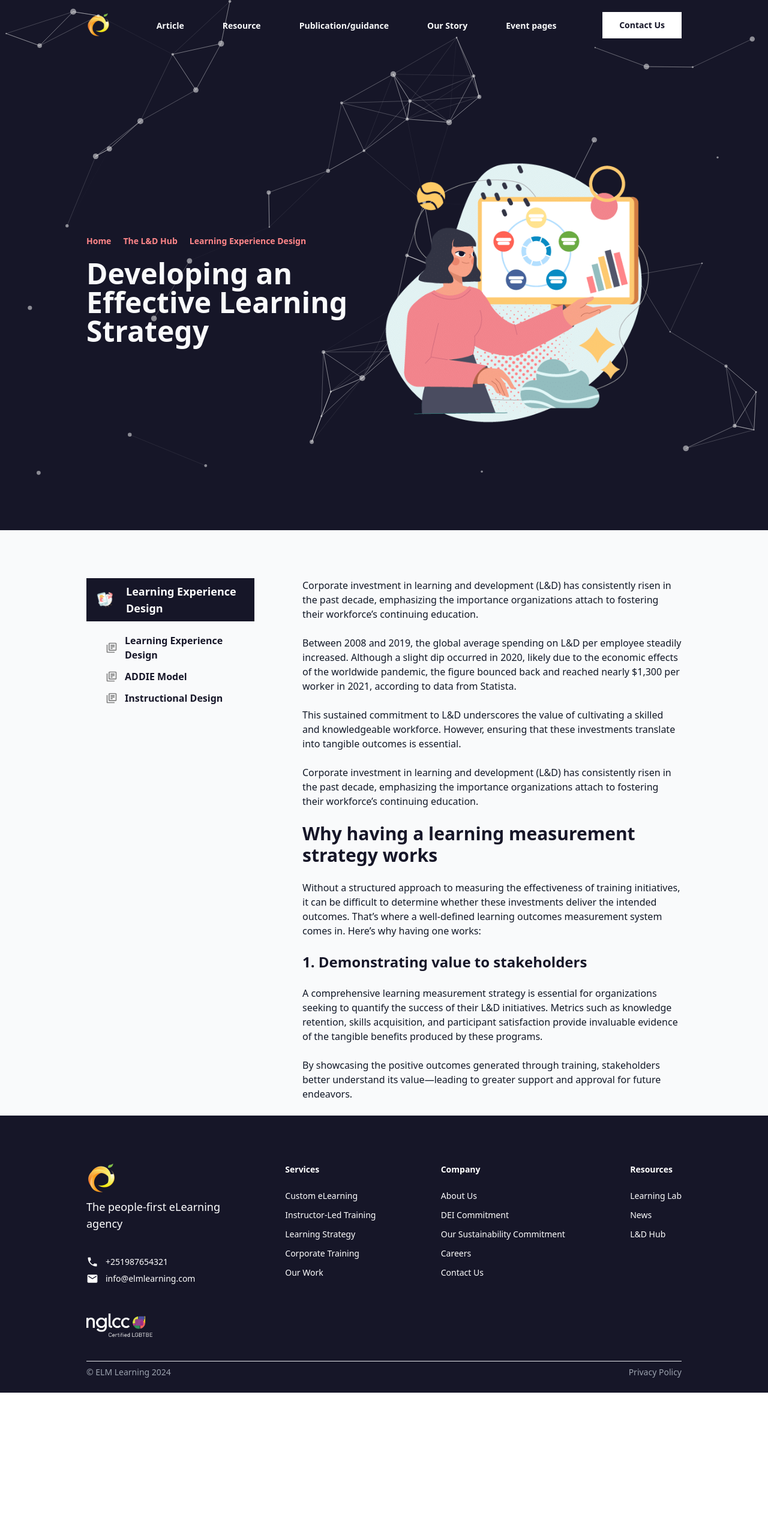
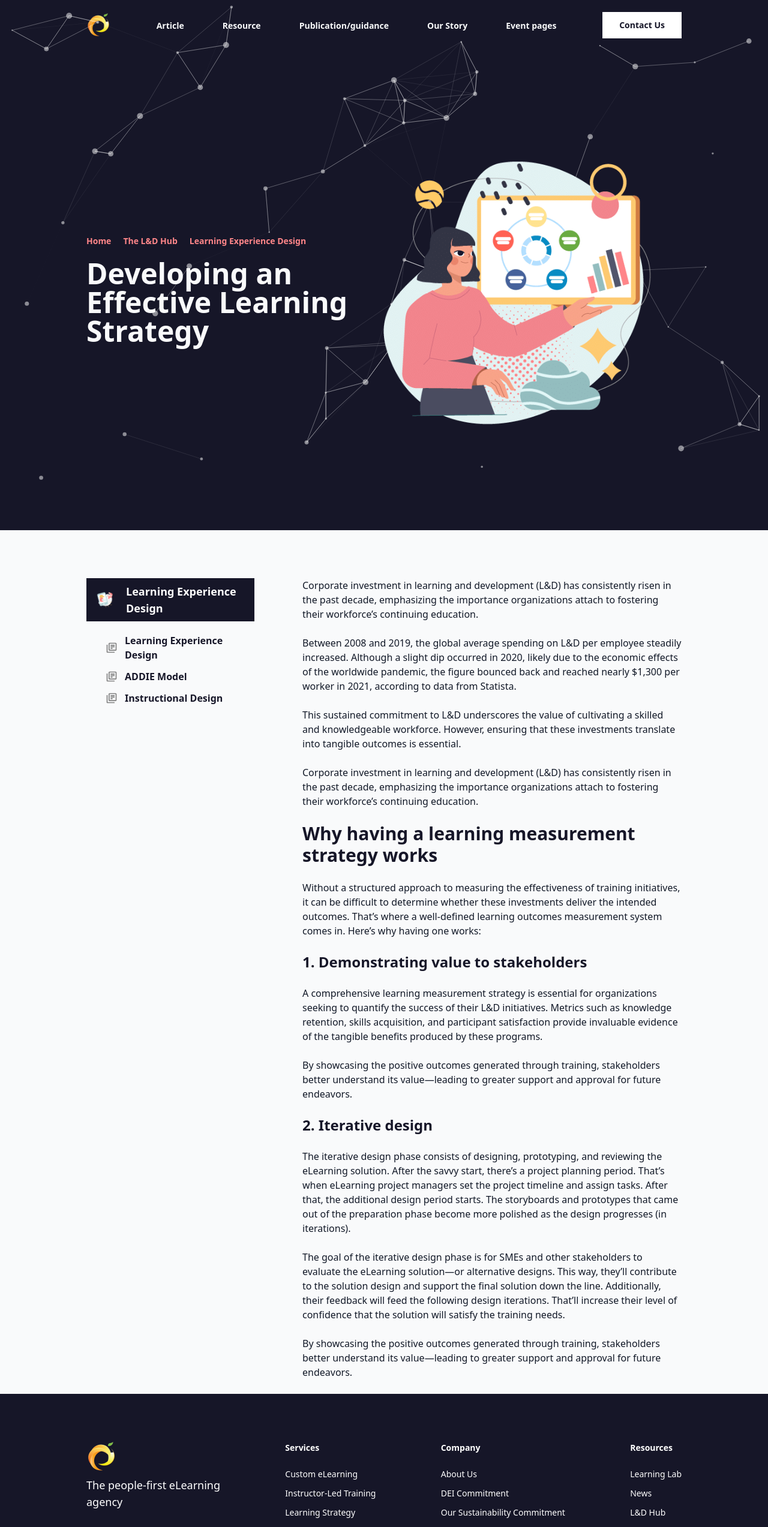
Before and after one commit to BereketTeshome/Enkoy-Technologies, a React (Vite) app in the folder client/: page / in a window 1280 px wide. Shown: the top 2546 px of the page at 60% size. Before the commit the page ends 2322 px from the top, so only its background shows below. Built offline with nearby package versions, Linux system fonts and the light colour scheme.

Commit message:
Animation update

```diff
--- a/client/src/components/Header.jsx
+++ b/client/src/components/Header.jsx
@@ -22,16 +22,19 @@ const Header = () => {
           <a href="/">The L&D Hub</a>
           <a href="/">Learning Experience Design</a>
         </div>
-        <p className="text-gray-50 text-5xl font-semibold">
+        <p className="text-5xl font-semibold text-gray-50">
           Developing an <br /> Effective Learning <br />
           Strategy
         </p>
       </motion.div>
       <motion.div
         className="flex-1"
-        initial={{ y: "100vh" }}
-        animate={{ y: 0 }}
-        transition={{ delay: 1, duration: 0.7 }}
+        initial={{ y: "100vh", scale: 1 }}
+        animate={{ y: 0, scale: [1, 1.05, 1] }} // Combines slide and zoom animations
+        transition={{
+          y: { delay: 1, duration: 0.7, ease: "easeOut" }, // Slide transition
+          scale: { duration: 5, repeat: Infinity, ease: "easeInOut" }, // Infinite zoom transition
+        }}
       >
         <img src="/headerImg.png" alt="" className="w-[90%]" />
       </motion.div>
--- a/client/src/components/contents/LearningExperienceDesign.jsx
+++ b/client/src/components/contents/LearningExperienceDesign.jsx
@@ -3,24 +3,24 @@ import React from "react";
 const LearningExperienceDesign = () => {
   return (
     <div>
-      <p className="text-gray-900 mb-6">
+      <p className="mb-6 text-gray-900">
         Corporate investment in learning and development (L&D) has consistently
         risen in the past decade, emphasizing the importance organizations
         attach to fostering their workforce’s continuing education.{" "}
       </p>
-      <p className="text-gray-900 mb-6">
+      <p className="mb-6 text-gray-900">
         Between 2008 and 2019, the global average spending on L&D per employee
         steadily increased. Although a slight dip occurred in 2020, likely due
         to the economic effects of the worldwide pandemic, the figure bounced
         back and reached nearly $1,300 per worker in 2021, according to data
         from Statista.
       </p>
-      <p className="text-gray-900 mb-6">
+      <p className="mb-6 text-gray-900">
         This sustained commitment to L&D underscores the value of cultivating a
         skilled and knowledgeable workforce. However, ensuring that these
         investments translate into tangible outcomes is essential.
       </p>
-      <p className="text-gray-900 mb-6">
+      <p className="mb-6 text-gray-900">
         Corporate investment in learning and development (L&D) has consistently
         risen in the past decade, emphasizing the importance organizations
         attach to fostering their workforce’s continuing education.{" "}
@@ -29,7 +29,7 @@ const LearningExperienceDesign = () => {
       <h1 className="text-3xl font-semibold mb-6 text-[#161628]">
         Why having a learning measurement strategy works
       </h1>
-      <p className="text-gray-900 mb-6">
+      <p className="mb-6 text-gray-900">
         Without a structured approach to measuring the effectiveness of training
         initiatives, it can be difficult to determine whether these investments
         deliver the intended outcomes. That’s where a well-defined learning
@@ -38,14 +38,37 @@ const LearningExperienceDesign = () => {
       <h2 className="text-2xl font-semibold mb-6 text-[#161628]">
         1. Demonstrating value to stakeholders
       </h2>
-      <p className="text-gray-900 mb-6">
+      <p className="mb-6 text-gray-900">
         A comprehensive learning measurement strategy is essential for
         organizations seeking to quantify the success of their L&D initiatives.
         Metrics such as knowledge retention, skills acquisition, and participant
         satisfaction provide invaluable evidence of the tangible benefits
         produced by these programs.{" "}
       </p>
-      <p className="text-gray-900 mb-6">
+      <p className="mb-6 text-gray-900">
+        By showcasing the positive outcomes generated through training,
+        stakeholders better understand its value—leading to greater support and
+        approval for future endeavors.
+      </p>
+      <h2 className="text-2xl font-semibold mb-6 text-[#161628]">
+        2. Iterative design
+      </h2>
+      <p className="mb-6 text-gray-900">
+        The iterative design phase consists of designing, prototyping, and
+        reviewing the eLearning solution. After the savvy start, there’s a
+        project planning period. That’s when eLearning project managers set the
+        project timeline and assign tasks. After that, the additional design
+        period starts. The storyboards and prototypes that came out of the
+        preparation phase become more polished as the design progresses (in
+        iterations). <br /> <br /> The goal of the iterative design phase is for
+        SMEs and other stakeholders to evaluate the eLearning solution—or
+        alternative designs. This way, they’ll contribute to the solution design
+        and support the final solution down the line. Additionally, their
+        feedback will feed the following design iterations. That’ll increase
+        their level of confidence that the solution will satisfy the training
+        needs.{" "}
+      </p>
+      <p className="mb-6 text-gray-900">
         By showcasing the positive outcomes generated through training,
         stakeholders better understand its value—leading to greater support and
         approval for future endeavors.
```
